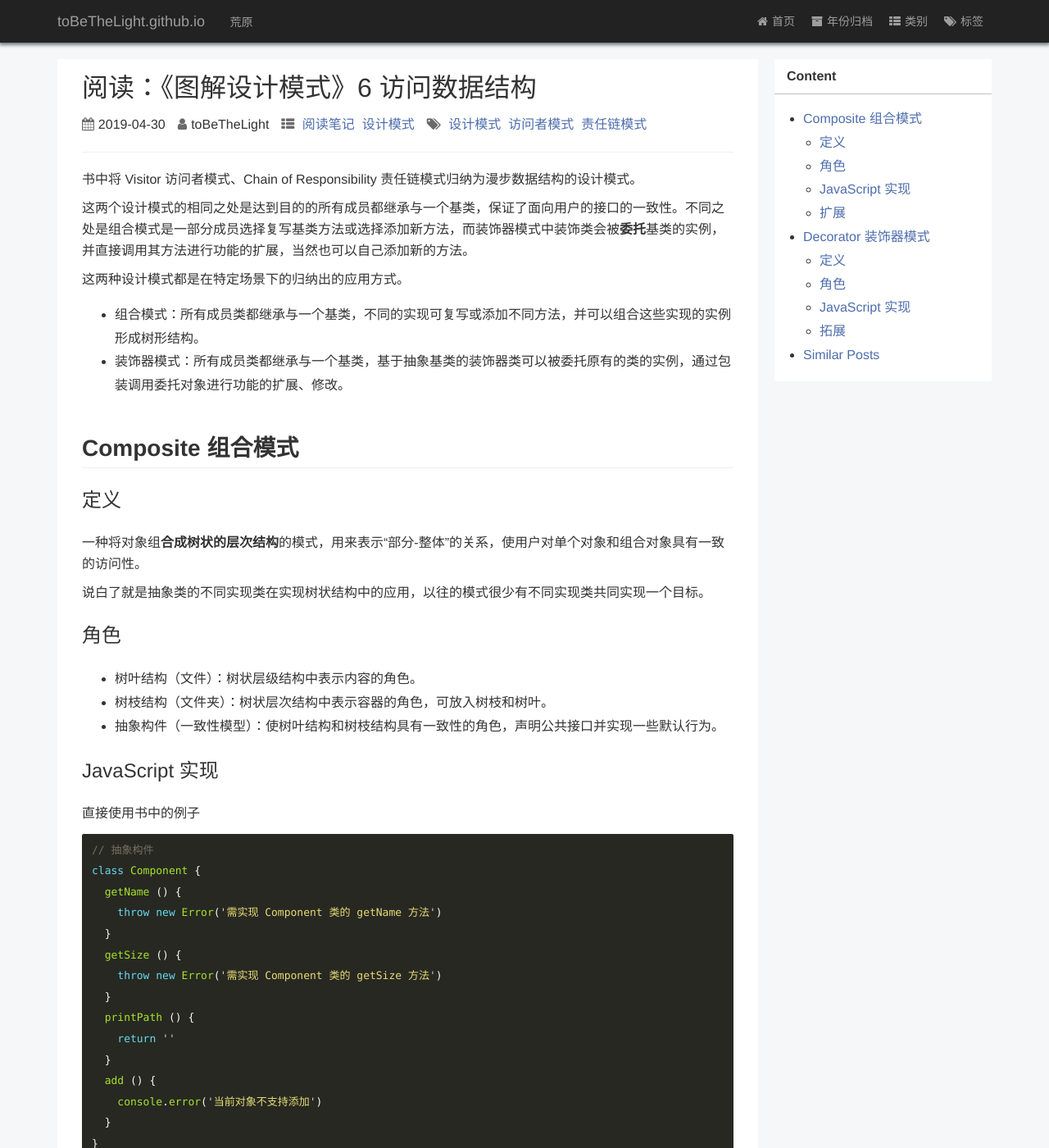
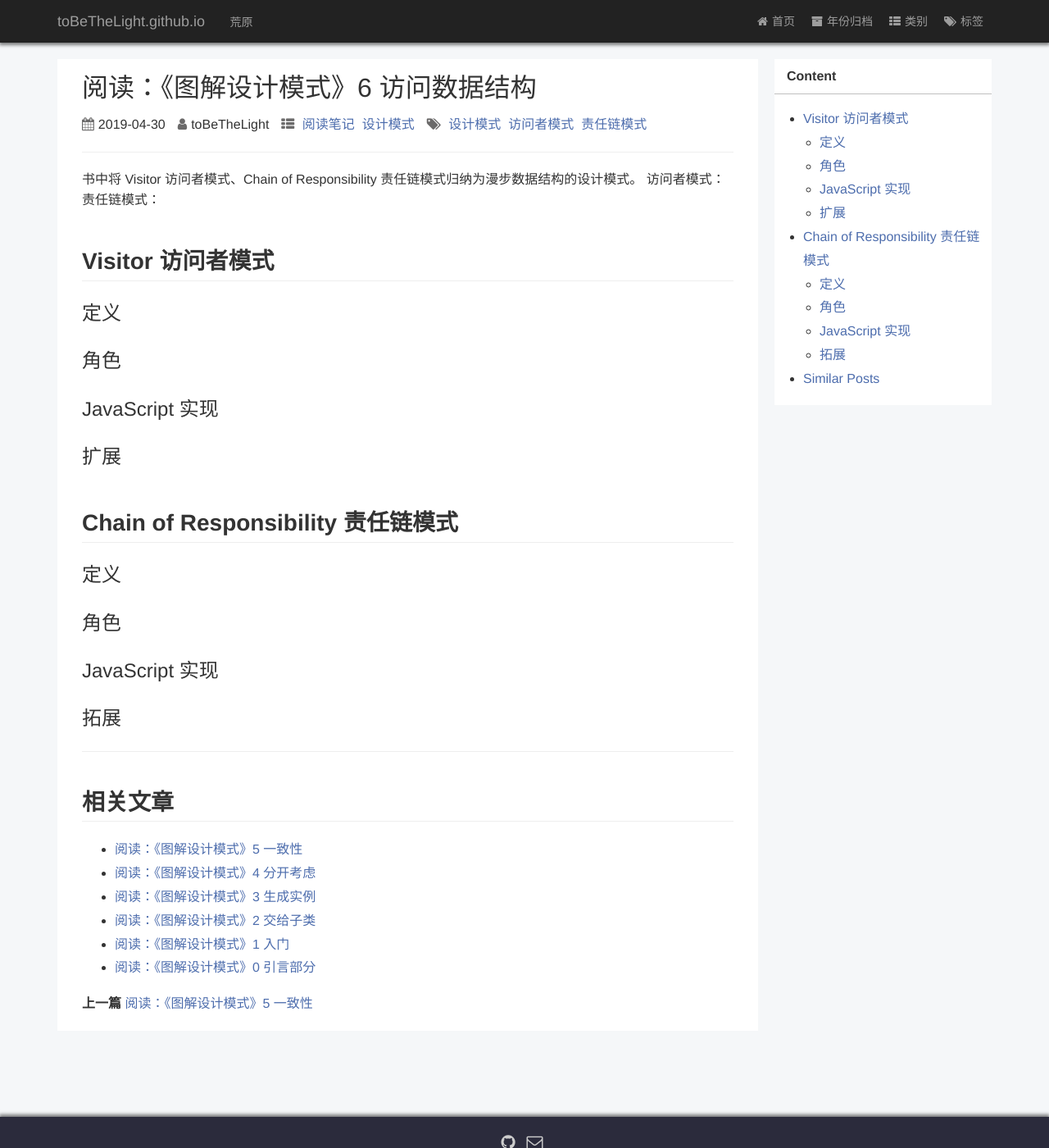
Before and after one commit to toBeTheLight/toBeTheLight.github.io, a Jekyll site: the page built from _posts/2019-04-30-《图解设计模式》6 访问数据结构.md, in a window 1280 px wide and 1400 px high. Shown: the whole window at 82% size. Built offline with Jekyll 4.4.1, drawn with Linux system fonts in a browser that asks for light colours; a style sheet for code colours, icons or effects is not loaded; some of the changed text lies outside the part shown.

Commit message:
feat: new post

````diff
--- a/_posts/2019-04-30-《图解设计模式》6 访问数据结构.md
+++ b/_posts/2019-04-30-《图解设计模式》6 访问数据结构.md
@@ -9,176 +9,28 @@ author: toBeTheLight
 * content
 {:toc}
 书中将 Visitor 访问者模式、Chain of Responsibility 责任链模式归纳为漫步数据结构的设计模式。
-
-这两个设计模式的相同之处是达到目的的所有成员都继承与一个基类，保证了面向用户的接口的一致性。不同之处是组合模式是一部分成员选择复写基类方法或选择添加新方法，而装饰器模式中装饰类会被**委托**基类的实例，并直接调用其方法进行功能的扩展，当然也可以自己添加新的方法。
-
-这两种设计模式都是在特定场景下的归纳出的应用方式。
-
-* 组合模式：所有成员类都继承与一个基类，不同的实现可复写或添加不同方法，并可以组合这些实现的实例形成树形结构。
-* 装饰器模式：所有成员类都继承与一个基类，基于抽象基类的装饰器类可以被委托原有的类的实例，通过包装调用委托对象进行功能的扩展、修改。
+访问者模式：
+责任链模式：
 
 
 
 
-
-## Composite 组合模式
+## Visitor 访问者模式
 
 ### 定义
 
-一种将对象组**合成树状的层次结构**的模式，用来表示“部分-整体”的关系，使用户对单个对象和组合对象具有一致的访问性。
+### 角色
 
-说白了就是抽象类的不同实现类在实现树状结构中的应用，以往的模式很少有不同实现类共同实现一个目标。
+### JavaScript 实现
+
+### 扩展
+
+## Chain of Responsibility 责任链模式
+
+### 定义
 
 ### 角色
 
-* 树叶结构（文件）：树状层级结构中表示内容的角色。
-* 树枝结构（文件夹）：树状层次结构中表示容器的角色，可放入树枝和树叶。
-* 抽象构件（一致性模型）：使树叶结构和树枝结构具有一致性的角色，声明公共接口并实现一些默认行为。
-
 ### JavaScript 实现
 
-直接使用书中的例子
-```js
-// 抽象构件
-class Component {
-  getName () {
-    throw new Error('需实现 Component 类的 getName 方法')
-  }
-  getSize () {
-    throw new Error('需实现 Component 类的 getSize 方法')
-  }
-  printPath () {
-    return ''
-  }
-  add () {
-    console.error('当前对象不支持添加')
-  }
-}
-// 树枝构建
-class Dir extends Component {
-  constructor (name) {
-    super()
-    this.name = name
-    this.files = []
-  }
-  getName () {
-    return this.name
-  }
-  getSize () {
-    return 'sth'
-  }
-  printPath () {
-    return '当前文件夹地址'
-  }
-  add (file) {
-    this.files.push(file)
-  }
-}
-// 树叶结构
-class File extends Component {
-    constructor (name) {
-    super()
-    this.name = name
-    this.files = []
-  }
-  getName () {
-    return this.name
-  }
-  getSize () {
-    return 'sth'
-  }
-  printPath () {
-    return '当前文件地址'
-  }
-}
-// 执行
-const dir = new Dir('文档')
-const file = new File('图片')
-dir.add(file)
-dir.getName()
-file.getName()
-```
-
-### 扩展
-
-从上述例子中我们可以看到，抽象构件类定义了 add 方法并默认报错，而只有树枝结构类做了正确的实现，树叶结构类并没有实现。这其实是一致性中差异行为定义方式的问题。
-
-有三种方式：
-  * 定义在抽象构件类中，并提供默认实现（报错或不报错均可）。
-  * 定义在抽象构件类中，但是不提供实现。
-  * 不定义在抽象构件类中，但是不提供实现，由确实需要此功能的树枝类自己实现，此方式在树叶类的实例调用差异 api 时会有意外报错。
-
-## Decorator 装饰器模式
-
-### 定义
-
-指通过委托在不改变现有对象结构的情况下，动态地给该对象增加和修改一些功能的模式。
-
-在书中，委托和被委托方最终都是基于一个基类的。
-
-### 角色
-
-* 抽象构件：定义了构件和装饰的通用接口。
-* 具体构件：实现抽象构件，且其实例会被委托给装饰加以修改。
-* 抽象装饰：继承抽象构件并扩展抽象构件，有接收构件委托的能力。
-* 具体装饰：实现抽象装饰。
-
-### JavaScript 实现
-
-仿照书中的例子
-
-```js
-// 抽象构件
-class Goods {
-  getPrice () {
-    throw new Error('需实现 Goods 类的 getPrice 方法')
-  }
-}
-// 具体构件
-class CoffeeBeansA extends Goods {
-  get Price () {
-    return '20'
-  }
-}
-class CoffeeBeansB extends Goods {
-  get Price () {
-    return '40'
-  }
-}
-// 抽象装饰
-class FeedCoffee extends Goods {
-  constructor (coffee) {
-    this.coffee = coffee
-  }
-  getPrice () {
-    throw new Error('需实现 Goods 类的 getPrice 方法')
-  }
-}
-// 具体装饰
-class MotoCoffee extends FeedCoffee {
-  getPrice () {
-    return this.coffee.getPrice() + 20
-  }
-}
-class MilkCoffee extends FeedCoffee {
-  getPrice () {
-    return this.coffee.getPrice() + 10
-  }
-}
-// 执行
-const beanA = new CoffeeBeansA()
-const beanB = new CoffeeBeansA()
-const motoCoffeeA = new MotoCoffee(beanA)
-const motoCoffeeB = new MotoCoffee(beanB)
-const milkCoffeeA = new MilkCoffee(beanA)
-const milkCoffeeB = new MilkCoffee(beanB)
-motoCoffeeA.getPrice()
-motoCoffeeB.getPrice()
-motoCoffeeA.getPrice()
-motoCoffeeB.getPrice()
-```
-
 ### 拓展
-
-* 如果不使用委托的方式，获取四种（组合）产品的至少需要对四种组合都新创建一个类，而使用了委托的方式只需要对每个组成部分新创建类（甚至更少，针对实例的代码，我们甚至可以将咖啡豆和佐料都委托给加料产品类，加料产品的 `getPrice` 调用咖啡豆和佐料的 `getPrice` 输出最终价格 ），减少了类的数量。
-* 在装饰器模式中装饰和被装饰对象都是继承了同一个类，它们具有一致性。
````
